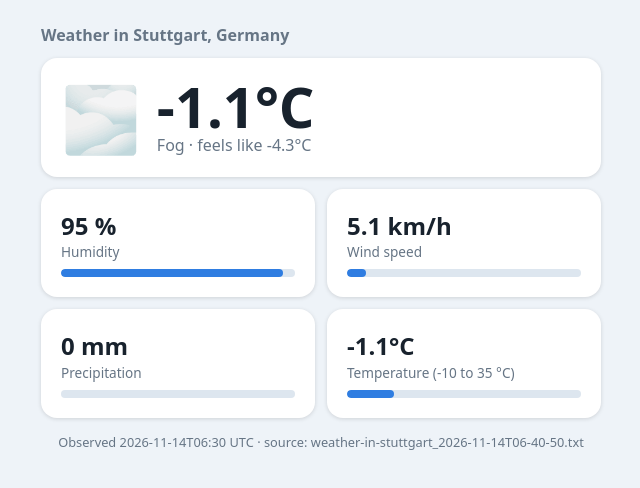
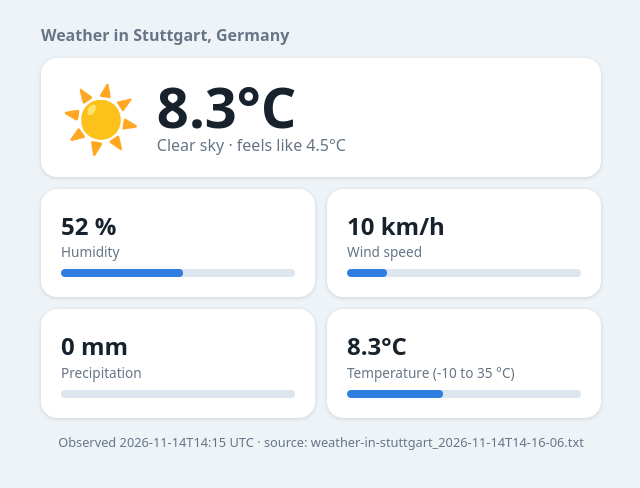
Before and after one commit to sjschmid/test-automation, a plain HTML site: page index.html in a window 1280 px wide. Shown: the whole page, without its empty margins (319-959 px from the left). Drawn offline with Linux system fonts and the light colour scheme.

Commit message:
Add weather data for Stuttgart [skip ci]

```diff
--- a/index.html
+++ b/index.html
@@ -21,13 +21,13 @@ h1{font-size:1rem;font-weight:600;color:var(--muted);margin:0 0 12px}
 .foot{color:var(--muted);font-size:.8rem;margin-top:16px;text-align:center}
 </style></head><body><main>
 <h1>Weather in Stuttgart, Germany</h1>
-<div class="card hero"><div class="icon">🌫️</div>
-<div><div class="temp">-1.1°C</div><div class="cond">Fog · feels like -4.3°C</div></div></div>
+<div class="card hero"><div class="icon">☀️</div>
+<div><div class="temp">8.3°C</div><div class="cond">Clear sky · feels like 4.5°C</div></div></div>
 <div class="grid">
-<div class="card m"><div class="v">95 %</div><div class="l">Humidity</div><div class="bar"><i style="width:95%"></i></div></div>
-<div class="card m"><div class="v">5.1 km/h</div><div class="l">Wind speed</div><div class="bar"><i style="width:8%"></i></div></div>
+<div class="card m"><div class="v">52 %</div><div class="l">Humidity</div><div class="bar"><i style="width:52%"></i></div></div>
+<div class="card m"><div class="v">10 km/h</div><div class="l">Wind speed</div><div class="bar"><i style="width:17%"></i></div></div>
 <div class="card m"><div class="v">0 mm</div><div class="l">Precipitation</div><div class="bar"><i style="width:0%"></i></div></div>
-<div class="card m"><div class="v">-1.1°C</div><div class="l">Temperature (-10 to 35 °C)</div><div class="bar"><i style="width:20%"></i></div></div>
+<div class="card m"><div class="v">8.3°C</div><div class="l">Temperature (-10 to 35 °C)</div><div class="bar"><i style="width:41%"></i></div></div>
 </div>
-<div class="foot">Observed 2026-11-14T06:30 UTC · source: weather-in-stuttgart_2026-11-14T06-40-50.txt</div>
+<div class="foot">Observed 2026-11-14T14:15 UTC · source: weather-in-stuttgart_2026-11-14T14-16-06.txt</div>
 </main></body></html>
```
Also changed, not shown: weather/weather-in-stuttgart_2026-11-14T14-16-06.txt (added).
